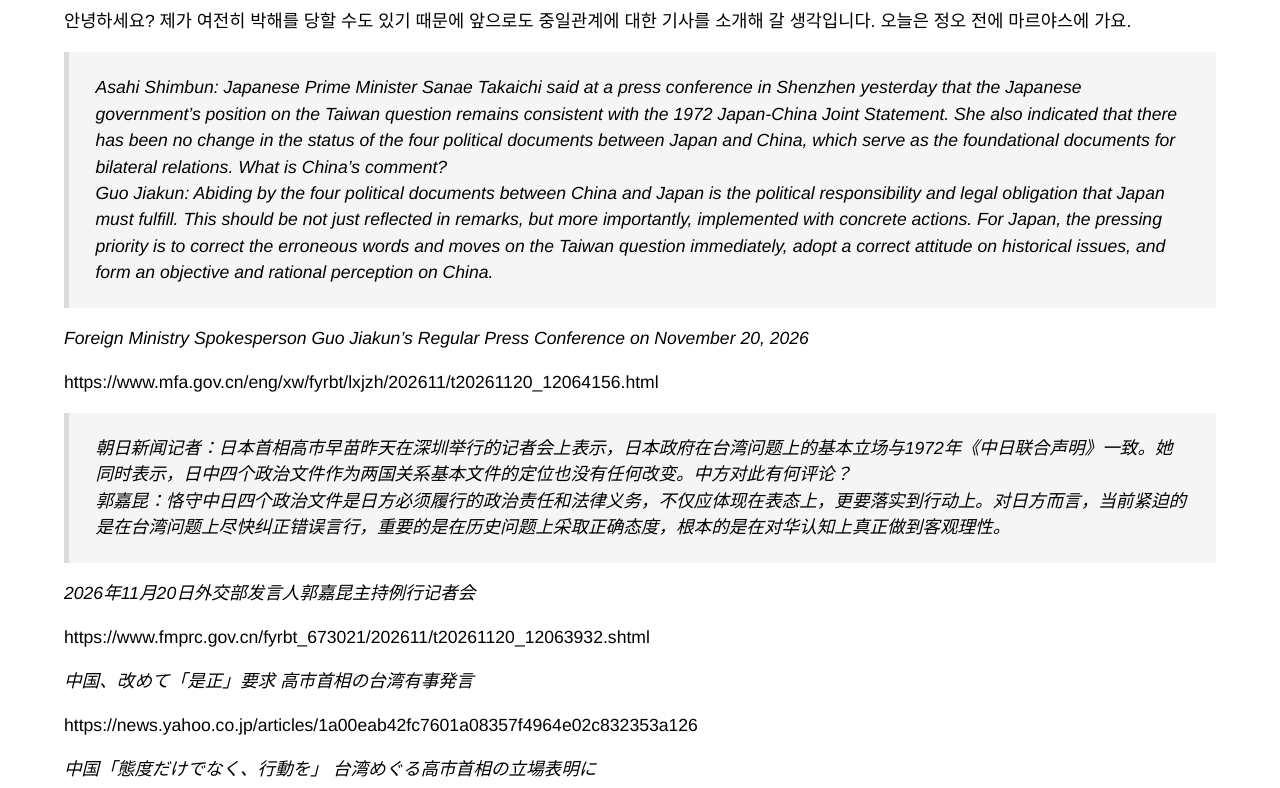
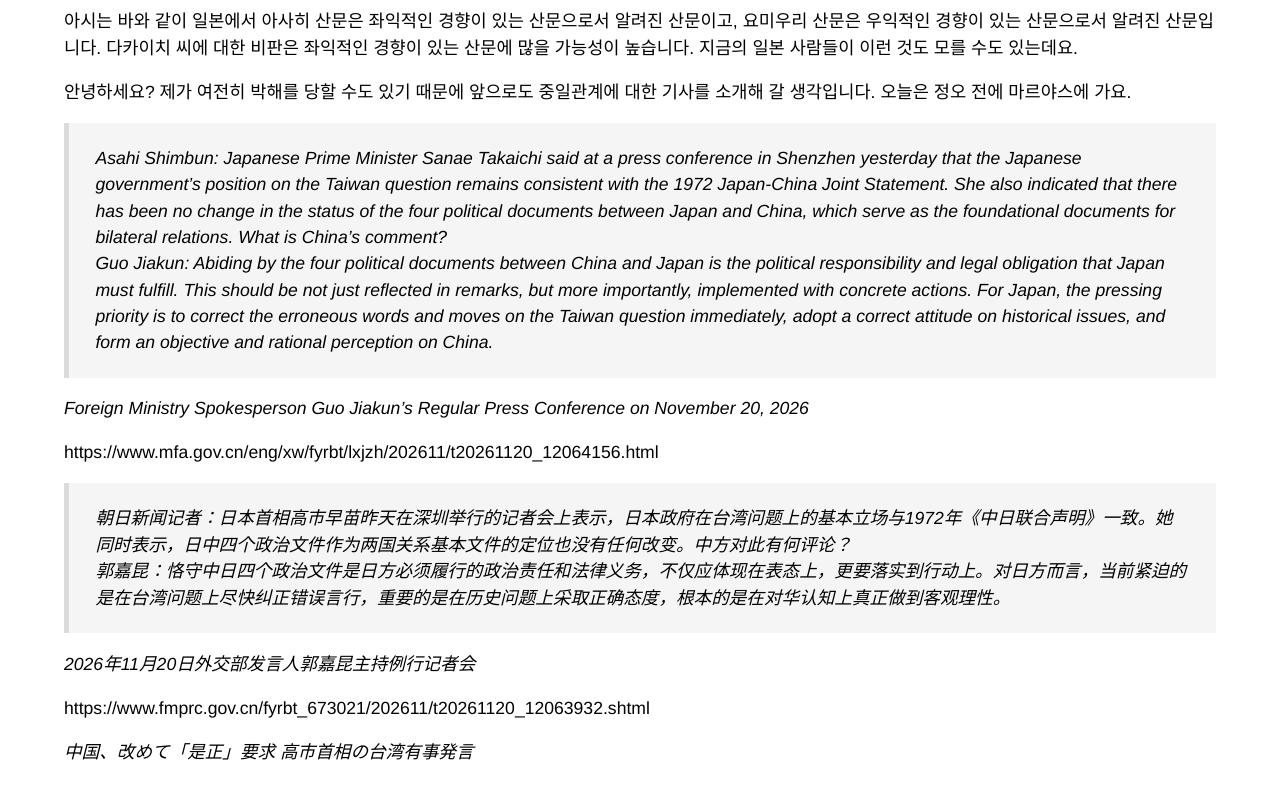
Before and after one commit to daegae/l, a plain HTML site: page index.html in a window 1280 px wide. Shown: the part 123-911 px from the top of the page. Drawn offline with Linux system fonts and the light colour scheme.

Commit message:
글 추가

```diff
--- a/index.html
+++ b/index.html
@@ -44,6 +44,9 @@ blockquote {
                     <h3 class="title is-3">
                         26. 11. 22
                     </h3>
+<p>
+    아시는 바와 같이 일본에서 아사히 산문은 좌익적인 경향이 있는 산문으로서 알려진 산문이고, 요미우리 산문은 우익적인 경향이 있는 산문으로서 알려진 산문입니다. 다카이치 씨에 대한 비판은 좌익적인 경향이 있는 산문에 많을 가능성이 높습니다. 지금의 일본 사람들이 이런 것도 모를 수도 있는데요.
+</p>
 <p>
     안녕하세요? 제가 여전히 박해를 당할 수도 있기 때문에 앞으로도 중일관계에 대한 기사를 소개해 갈 생각입니다. 오늘은 정오 전에 마르야스에 가요.
 </p>
```
